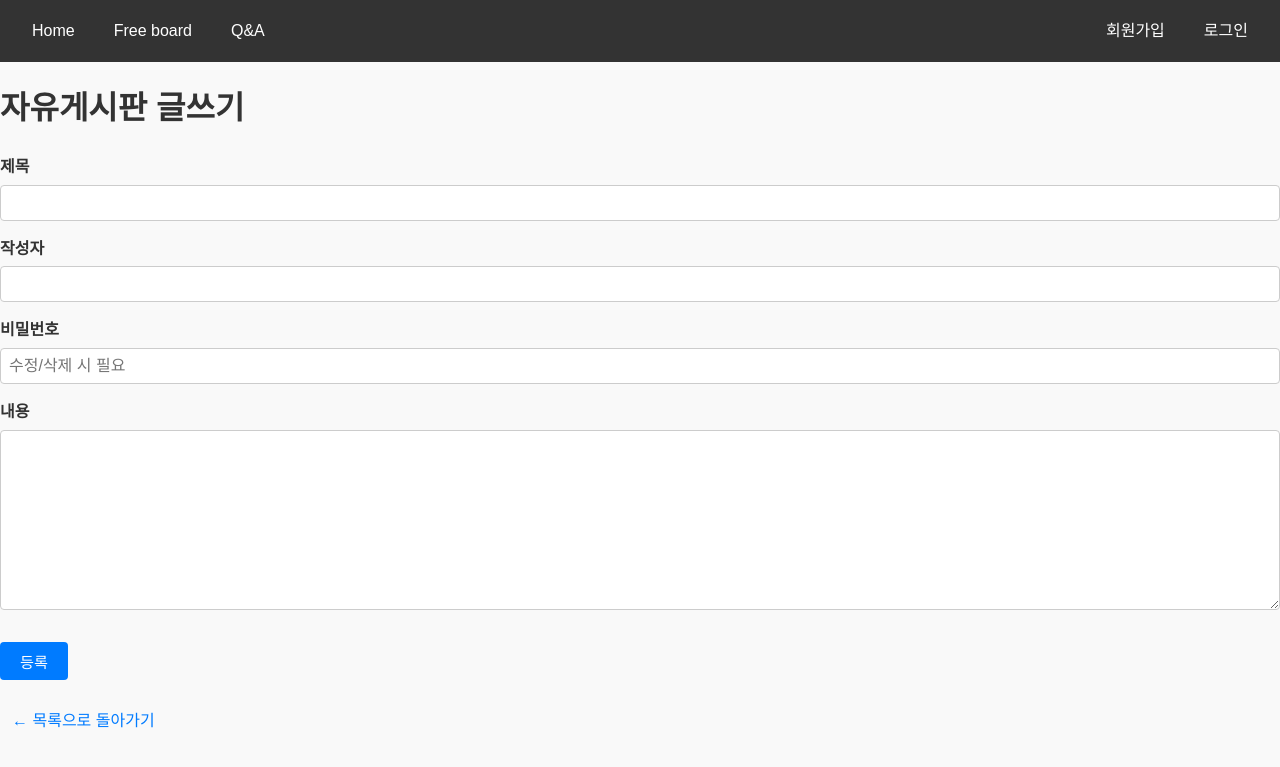
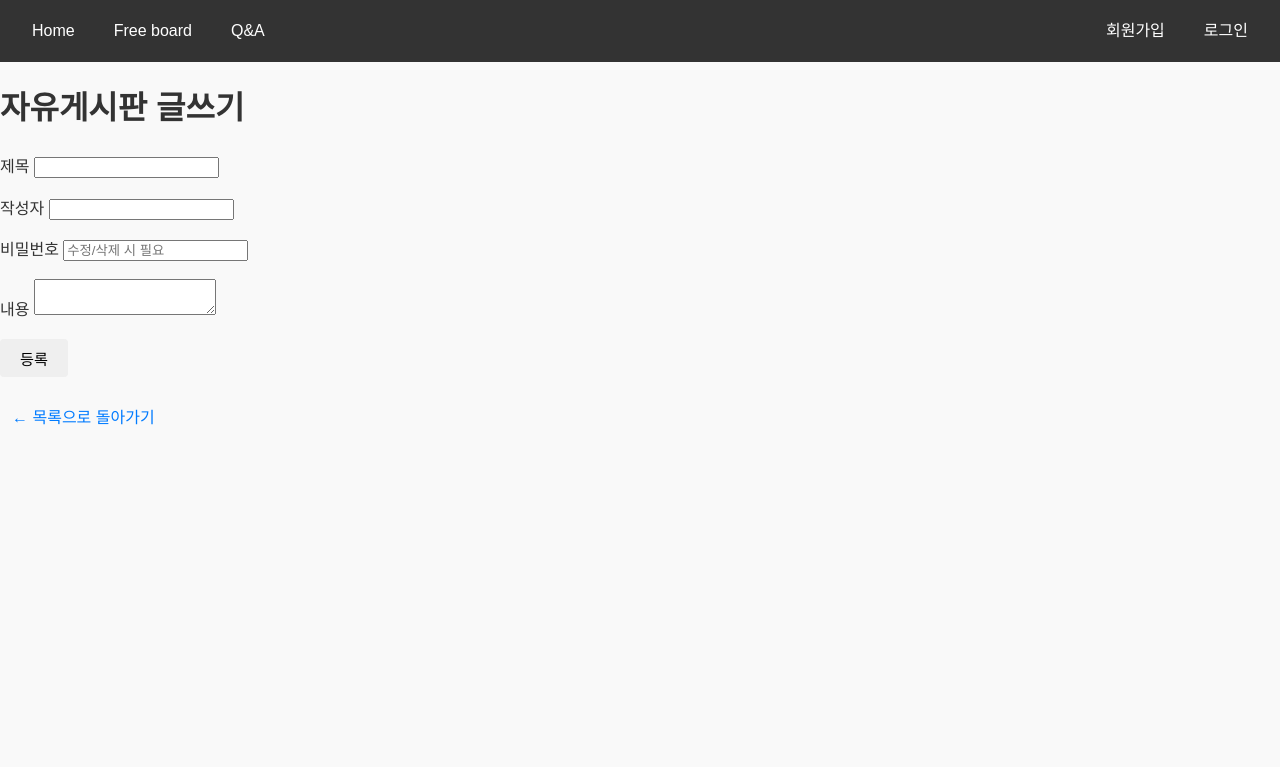
Before and after one commit to jeongbaul/freeboard, a PHP site: page /board/modify in a window 1280 px wide. Shown: the top 767 px of the page. Run offline with PHP 8.4, Linux system fonts and the light colour scheme.

Commit message:
Update modify.php

```diff
--- a/htdocs/pages/board/modify.php
+++ b/htdocs/pages/board/modify.php
@@ -1,66 +1,13 @@
 <!DOCTYPE html>
 <html lang="ko">
 <head>
-<meta charset="UTF-8">
-<title>자유게시판 글쓰기</title>
-<style>
-body {
-    font-family: 'Noto Sans KR', sans-serif;
-    background-color: #f9f9f9;
-    color: #333;
+  <meta charset="UTF-8">
+  <title>자유게시판 글쓰기</title>
+  <link rel="stylesheet" href="/css/index.css">
+</head>
 
-    line-height: 1.6;
-}
-h1 {
-    margin-bottom: 20px;
-    text-align: left;
-}
-form p {
-    margin: 15px 0;
-}
-label {
-    display: block;
-    font-weight: bold;
-    margin-bottom: 5px;
-}
-input[type="text"], input[type="password"], textarea {
-    width: 100%;
-    padding: 8px;
-    font-size: 1em;
-    border: 1px solid #ccc;
-    border-radius: 4px;
-    box-sizing: border-box;
-}
-textarea {
-    height: 180px;
-    resize: vertical;
-}
-button {
-    padding: 8px 20px;
-    background-color: #007bff;
-    color: #fff;
-    border: none;
-    border-radius: 4px;
-    cursor: pointer;
-    font-size: 0.95em;
-    margin-top: 10px;
-}
-button:hover {
-    background-color: #0056b3;
-}
-a.back-link {
-    margin-top: 20px;
-    display: block;
-    text-align: left;
-    color: #007bff;
-    text-decoration: none;
-}
-a.back-link:hover {
-    text-decoration: underline;
-}
-</style>
-</head>
-<body>
+<body class="modity-page">
+
 
 <h1>자유게시판 글쓰기</h1>
 
```
